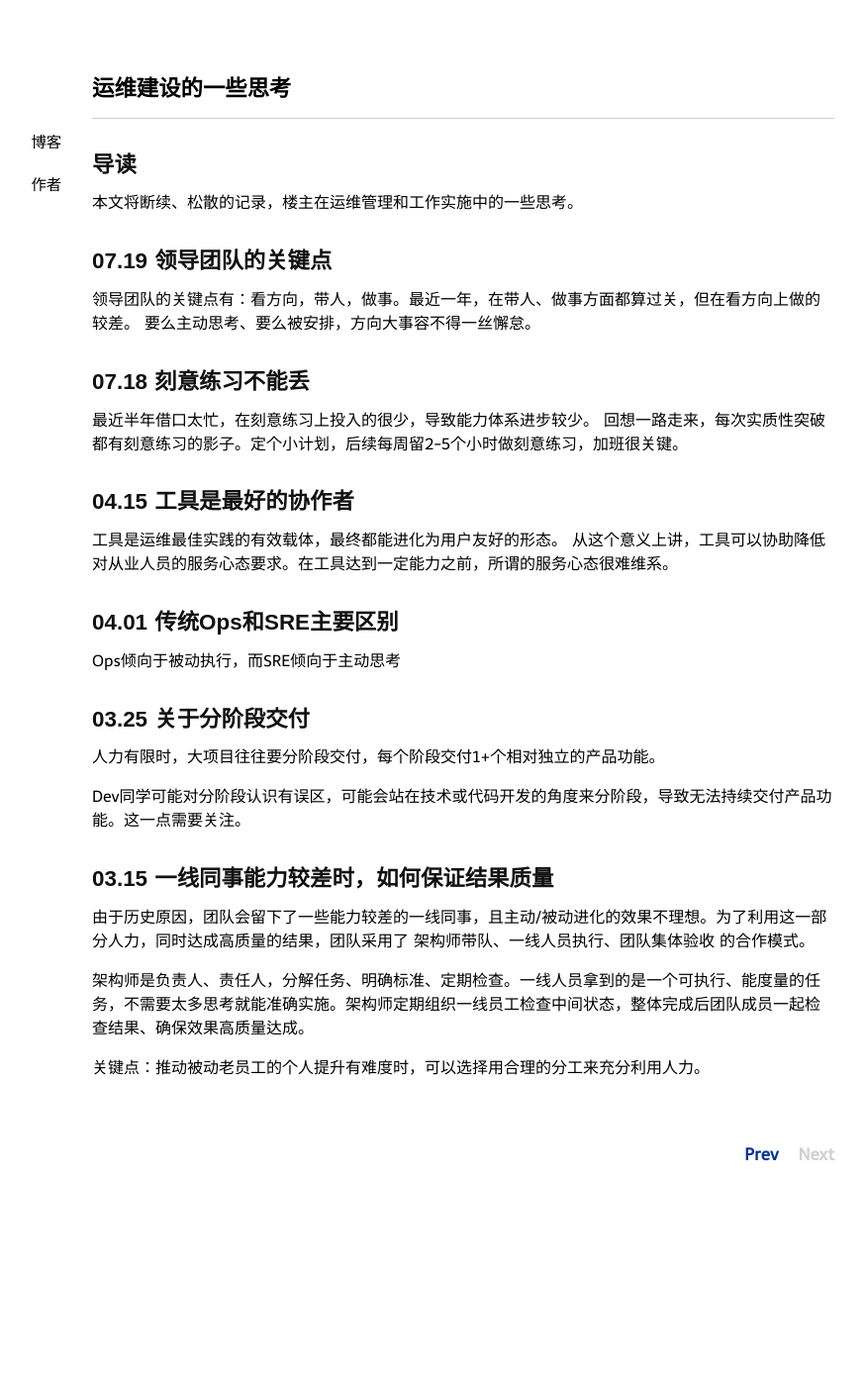
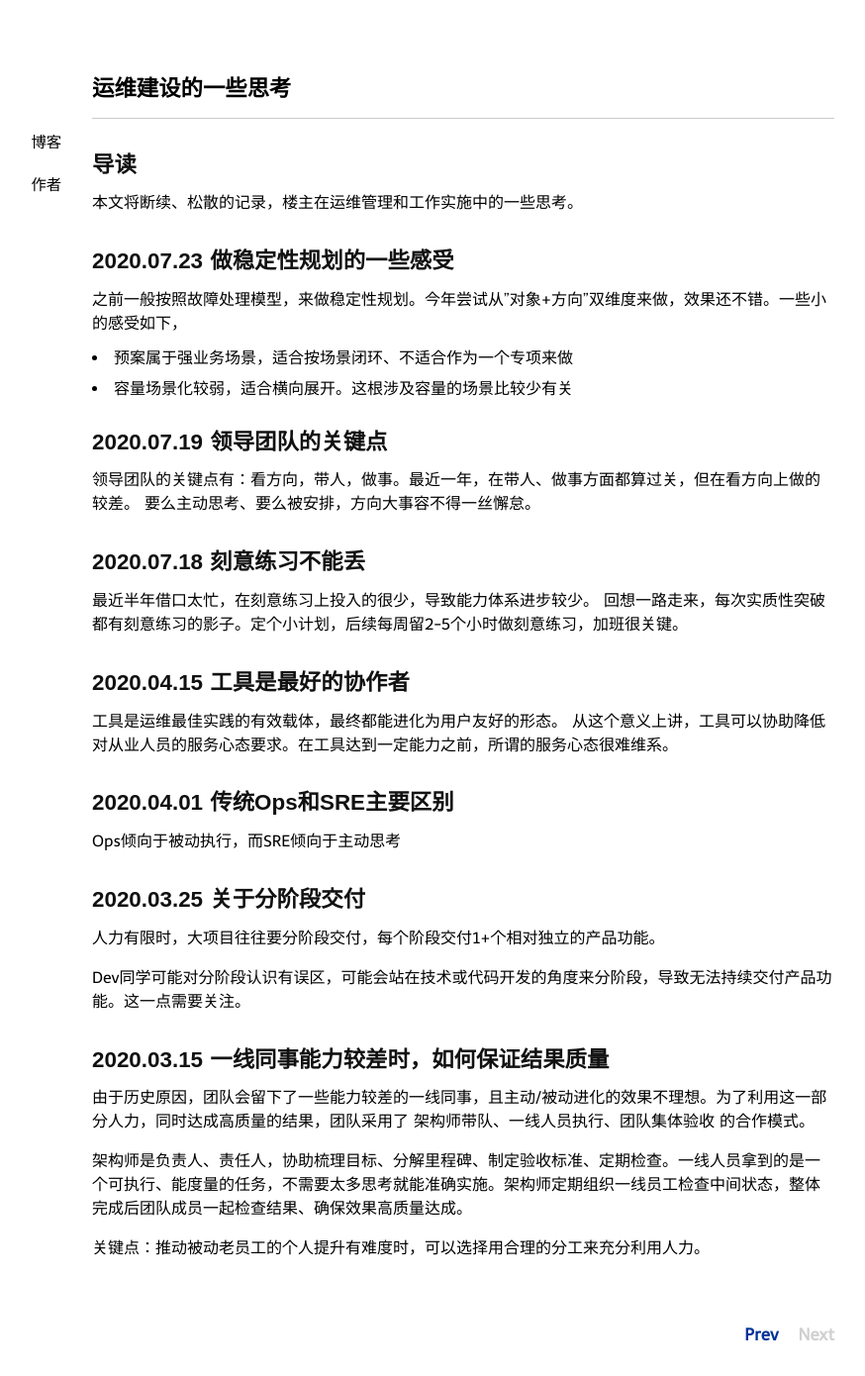
Before and after one commit to niean/niean.github.io, a Jekyll site: the page built from _posts/2020-03-15-op-tb.markdown, in a window 1280 px wide. Shown: the whole page at 99% size, without its empty margins (172-1046 px from the left). Built offline with Jekyll 4.4.1, drawn with Linux system fonts in a browser that asks for light colours; comment, search, counter and statistics services are not loaded; before the commit the page ends 1208 px from its top, so only the background shows below that.

Commit message:
更新:运维建设的一些思考

```diff
--- a/_posts/2020-03-15-op-tb.markdown
+++ b/_posts/2020-03-15-op-tb.markdown
@@ -9,34 +9,41 @@ tags:
 ## 导读
 本文将断续、松散的记录，楼主在运维管理和工作实施中的一些思考。
 
-## 07.19 领导团队的关键点
+## 2020.07.23 做稳定性规划的一些感受
+之前一般按照故障处理模型，来做稳定性规划。今年尝试从"对象+方向"双维度来做，效果还不错。一些小的感受如下，
+
+- 预案属于强业务场景，适合按场景闭环、不适合作为一个专项来做
+- 容量场景化较弱，适合横向展开。这根涉及容量的场景比较少有关
+
+
+## 2020.07.19 领导团队的关键点
 领导团队的关键点有：看方向，带人，做事。最近一年，在带人、做事方面都算过关，但在看方向上做的较差。
 要么主动思考、要么被安排，方向大事容不得一丝懈怠。
 
 
-## 07.18 刻意练习不能丢
+## 2020.07.18 刻意练习不能丢
 最近半年借口太忙，在刻意练习上投入的很少，导致能力体系进步较少。
 回想一路走来，每次实质性突破都有刻意练习的影子。定个小计划，后续每周留2-5个小时做刻意练习，加班很关键。
 
 
-## 04.15 工具是最好的协作者
+## 2020.04.15 工具是最好的协作者
 工具是运维最佳实践的有效载体，最终都能进化为用户友好的形态。
 从这个意义上讲，工具可以协助降低对从业人员的服务心态要求。在工具达到一定能力之前，所谓的服务心态很难维系。
 
 
-## 04.01 传统Ops和SRE主要区别
+## 2020.04.01 传统Ops和SRE主要区别
 Ops倾向于被动执行，而SRE倾向于主动思考
 
 
-## 03.25 关于分阶段交付
+## 2020.03.25 关于分阶段交付
 人力有限时，大项目往往要分阶段交付，每个阶段交付1+个相对独立的产品功能。
 
 Dev同学可能对分阶段认识有误区，可能会站在技术或代码开发的角度来分阶段，导致无法持续交付产品功能。这一点需要关注。
 
 
-## 03.15 一线同事能力较差时，如何保证结果质量
+## 2020.03.15 一线同事能力较差时，如何保证结果质量
 由于历史原因，团队会留下了一些能力较差的一线同事，且主动/被动进化的效果不理想。为了利用这一部分人力，同时达成高质量的结果，团队采用了 架构师带队、一线人员执行、团队集体验收 的合作模式。
 
-架构师是负责人、责任人，分解任务、明确标准、定期检查。一线人员拿到的是一个可执行、能度量的任务，不需要太多思考就能准确实施。架构师定期组织一线员工检查中间状态，整体完成后团队成员一起检查结果、确保效果高质量达成。
+架构师是负责人、责任人，协助梳理目标、分解里程碑、制定验收标准、定期检查。一线人员拿到的是一个可执行、能度量的任务，不需要太多思考就能准确实施。架构师定期组织一线员工检查中间状态，整体完成后团队成员一起检查结果、确保效果高质量达成。
 
 关键点：推动被动老员工的个人提升有难度时，可以选择用合理的分工来充分利用人力。
```
